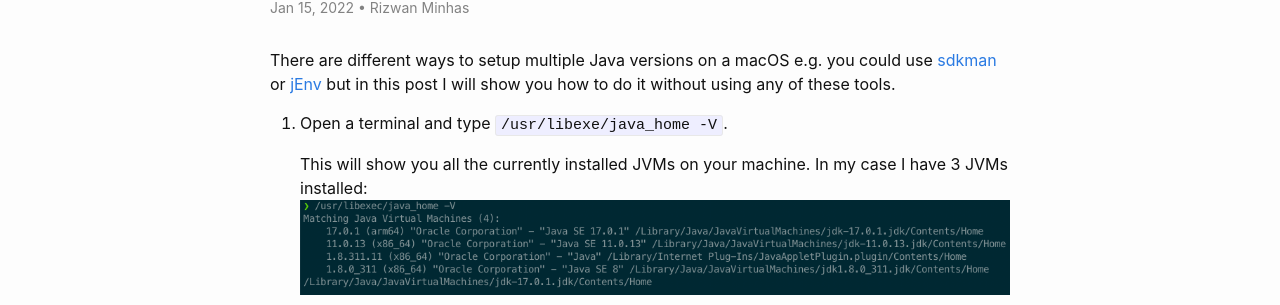
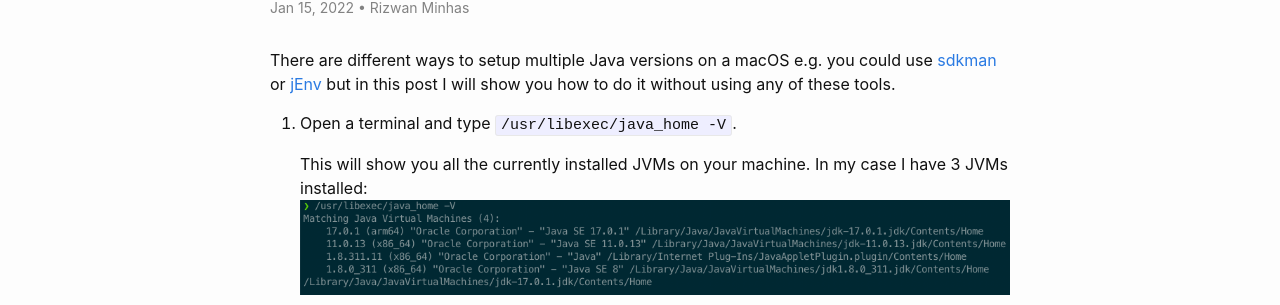
Before and after one commit to rizwanminhas/blog, a Jekyll site: the page built from _posts/2022-01-15-multiple-java-versions-on-mac.md, in a window 1280 px wide. Shown: the part 152-457 px from the top of the page. Built offline with Jekyll 4.4.1, drawn with Linux system fonts in a browser that asks for light colours.

Commit message:
Update 2022-01-15-multiple-java-versions-on-mac.md
Fixing typo from `exe` to `exec`

````diff
--- a/_posts/2022-01-15-multiple-java-versions-on-mac.md
+++ b/_posts/2022-01-15-multiple-java-versions-on-mac.md
@@ -7,7 +7,7 @@ excerpt: A simple way to manage multiple Java versions on macOS
 
 There are different ways to setup multiple Java versions on a macOS e.g. you could use [sdkman](https://sdkman.io/) or [jEnv](https://www.jenv.be/) but in this post I will show you how to do it without using any of these tools.
 
-1. Open a terminal and type ```/usr/libexe/java_home -V```.
+1. Open a terminal and type ```/usr/libexec/java_home -V```.
 
     This will show you all the currently installed JVMs on your machine. In my case I have 3 JVMs installed:
     [![multiple installed java versions](../../../assets/2022-01/multiple_java_versions.png)](../../../assets/2022-01/multiple_java_versions.png)
````
